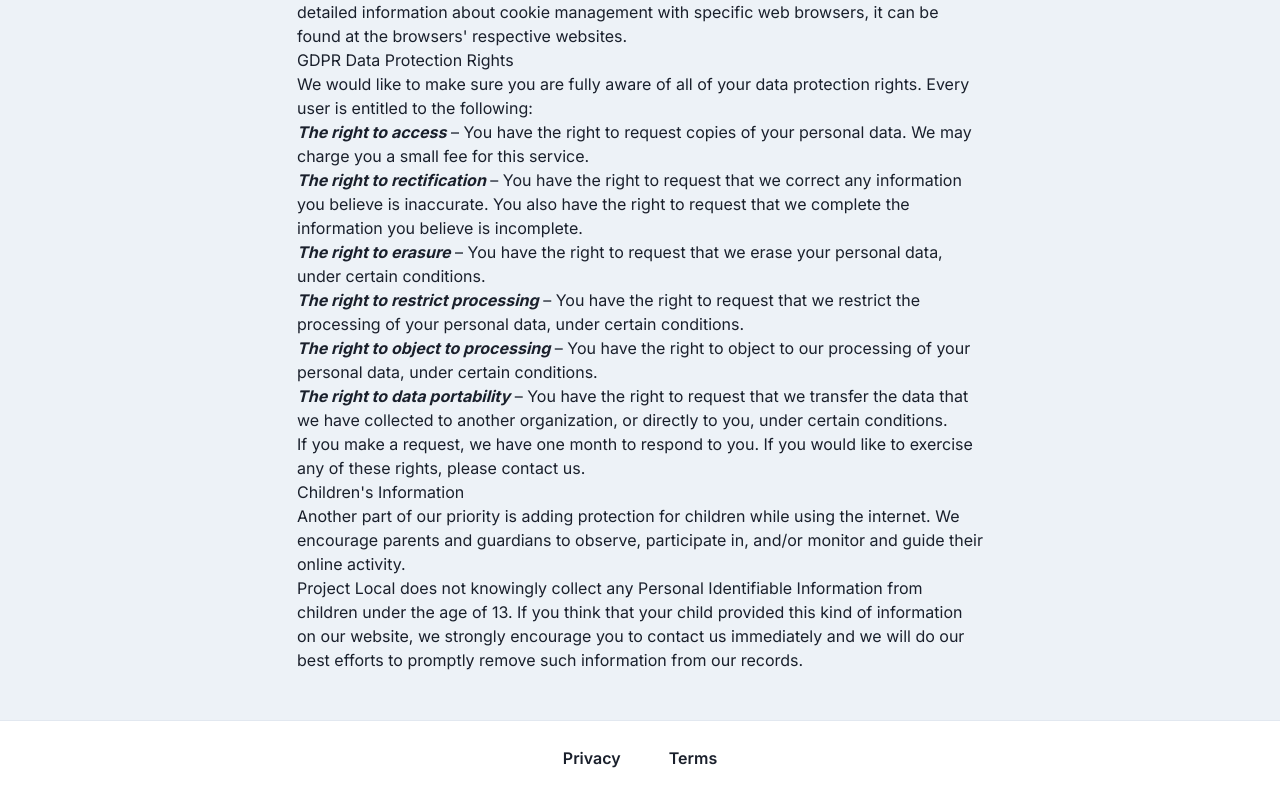
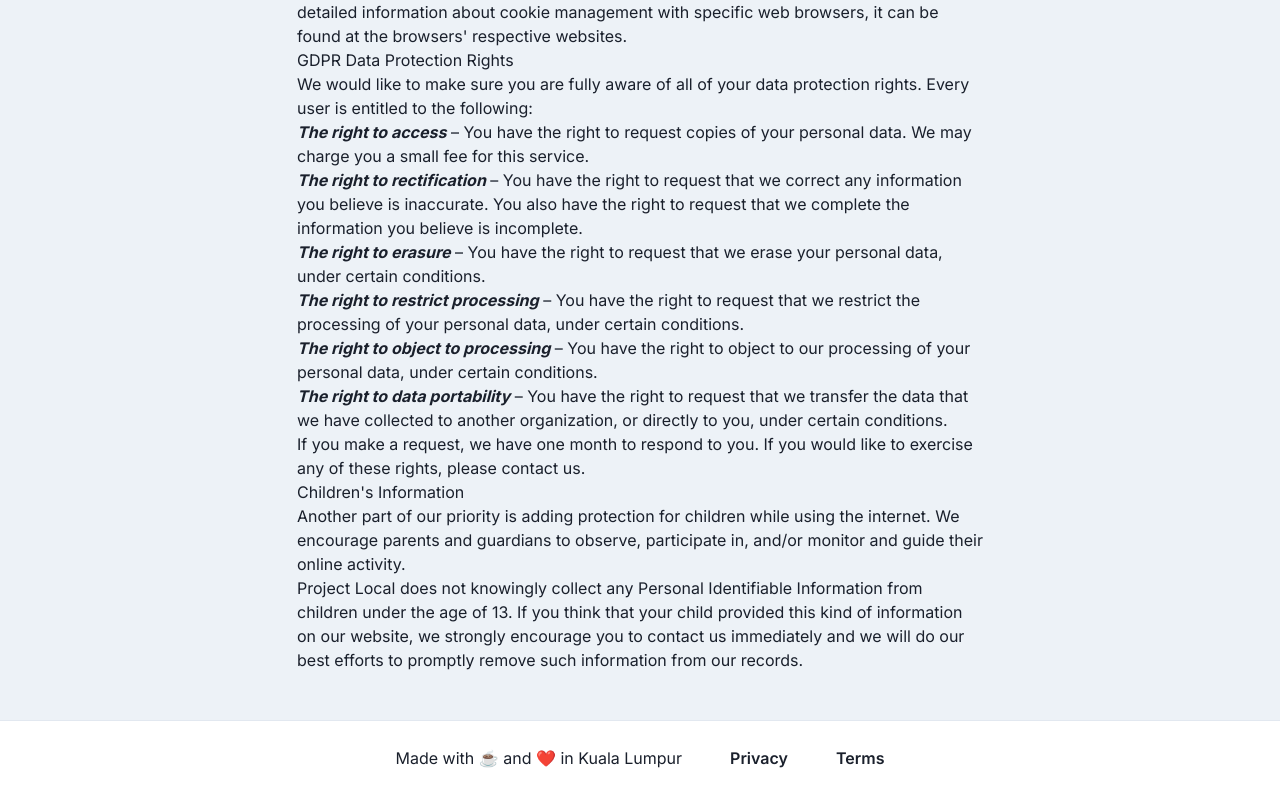
Before and after one commit to weichunnn/projectlocal, a Next.js app: page /privacy in a window 1280 px wide. Shown: the part 1500-2295 px from the top of the page. Built offline with nearby package versions, Linux system fonts and the light colour scheme; no server answers.

Commit message:
added made in

```diff
--- a/components/Footer.js
+++ b/components/Footer.js
@@ -1,4 +1,4 @@
-import { Stack, Link, useColorMode } from '@chakra-ui/react';
+import { Stack, Link, Text, useColorMode } from '@chakra-ui/react';
 import NextLink from 'next/link';
 
 export default function Footer(props) {
@@ -19,6 +19,8 @@ export default function Footer(props) {
       borderTopWidth="1px"
       {...props}
     >
+      <Text>Made with ☕️ and ❤️ in Kuala Lumpur</Text>
+
       <NextLink href="/privacy" passHref>
         <Link fontSize="md" fontWeight="medium">
           Privacy
```
